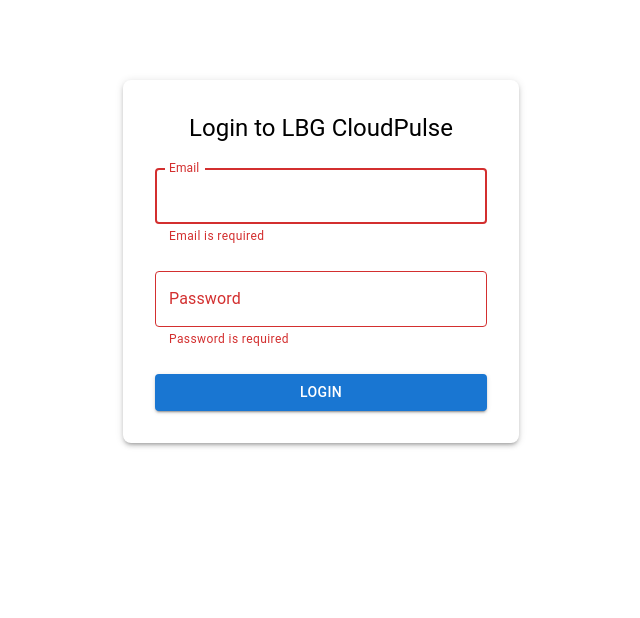
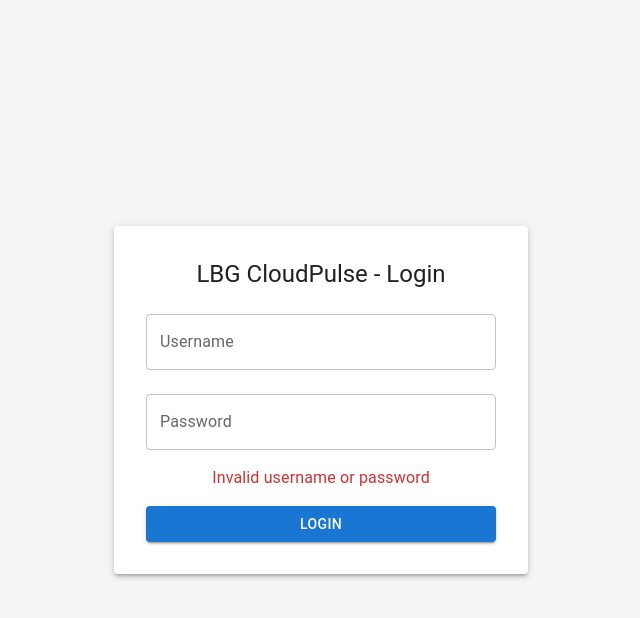
Before and after one commit to reddirambabu100/GCP-Resources-Dashboard, a React (Create React App) app: page /login in a window 1280 px wide. Both pictures are taken after a click on the button "LOGIN". Shown: the top 618 px of the page, without its empty margins (319-959 px from the left). Built offline with nearby package versions, Linux system fonts and the light colour scheme.

Commit message:
login page added by ram

```diff
--- a/src/App.js
+++ b/src/App.js
@@ -1,5 +1,5 @@
 import React from "react";
-import { BrowserRouter, Routes, Route } from "react-router-dom";
+import { BrowserRouter, Routes, Route, Navigate } from "react-router-dom";
 import { NotificationProvider } from "./context/NotificationContext";
 import Login from "./components/Login/Login";
 import Main from "./components/Main/Main";
@@ -11,20 +11,31 @@
 import GreenSwitch from "./components/GreenSwitch/GreenSwitch";
 import NotificationHistory from "./components/NotificationHistory/NotificationHistory";
 
+// Function to check if user is authenticated
+const isAuthenticated = () => {
+  return localStorage.getItem("token") !== null;
+};
+
 function App() {
   return (
     <NotificationProvider>
       <BrowserRouter>
         <Routes>
-          <Route path="/login" element={<Login />} />
-          <Route path="/" element={<Main />}>
-          <Route index element={<Dashboard />} />
-          <Route path="resources" element={<Resources />} />
-          <Route path="utilization" element={<Utilization />} />
-          <Route path="cost" element={<Cost />} />
-          <Route path="opportunities" element={<Opportunities />} />
-          <Route path="greenswitch" element={<GreenSwitch />} />
-          <Route path="notificationHistory" element={<NotificationHistory />} />
+          {/* Redirect "/" to "/login" if not authenticated */}
+          <Route path="/" element={isAuthenticated() ? <Navigate to="/dashboard" /> : <Navigate to="/login" />} />
+
+          {/* Login Page (Visible Only If Not Logged In) */}
+          <Route path="/login" element={isAuthenticated() ? <Navigate to="/dashboard" /> : <Login />} />
+
+          {/* Main Layout Wrapping All Protected Routes */}
+          <Route element={isAuthenticated() ? <Main /> : <Navigate to="/login" />}>
+            <Route path="/dashboard" element={<Dashboard />} />
+            <Route path="/resources" element={<Resources />} />
+            <Route path="/utilization" element={<Utilization />} />
+            <Route path="/cost" element={<Cost />} />
+            <Route path="/opportunities" element={<Opportunities />} />
+            <Route path="/greenswitch" element={<GreenSwitch />} />
+            <Route path="/notificationHistory" element={<NotificationHistory />} />
           </Route>
         </Routes>
       </BrowserRouter>
--- a/src/components/Login/Login.js
+++ b/src/components/Login/Login.js
@@ -1,68 +1,77 @@
 import React, { useState } from "react";
-import { useForm } from "react-hook-form";
-import { TextField, Button, Box, Typography, Container, Alert } from "@mui/material";
-import { useNavigate } from "react-router-dom";
+// import { useNavigate } from "react-router-dom";
+import { TextField, Button, Paper, Typography, Box } from "@mui/material";
 
 const Login = () => {
-  const { register, handleSubmit, formState: { errors } } = useForm();
-  const [loginError, setLoginError] = useState(null);
-  const navigate = useNavigate();
+  const [credentials, setCredentials] = useState({ username: "", password: "" });
+  const [error, setError] = useState("");
+  // const navigate = useNavigate();
 
-  const onSubmit = async () => {
-    navigate("/"); // Redirect to dashboard
-    // Mock authentication (Replace with actual API call)
-    // if (data.email === "admin@example.com" && data.password === "password123") {
-    //   localStorage.setItem("token", "mock-token"); // Store token (use real JWT in production)
-    //   navigate("/dashboard"); // Redirect to dashboard
-    // } else {
-    //   setLoginError("Invalid email or password.");
-    // }
+  // Mock authentication function
+  const handleLogin = () => {
+    const { username, password } = credentials;
+
+    // Mock user authentication (Replace with API call)
+    if (username === "admin" && password === "password") {
+      localStorage.setItem("token", "mock-token"); // Save token
+      // navigate("/dashboard"); // Redirect to dashboard
+      window.location.href = "/dashboard";
+    } else {
+      setError("Invalid username or password"); // Show error
+    }
   };
 
   return (
-    <Container maxWidth="xs">
     <Box
-        sx={{
-          mt: 10,
-          p: 4,
-          boxShadow: 3,
-          borderRadius: 2,
-          backgroundColor: "white",
-          textAlign: "center",
-        }}
+      display="flex"
+      justifyContent="center"
+      alignItems="center"
+      height="100vh"
+      bgcolor="#f5f5f5"
     >
+      <Paper elevation={3} sx={{ padding: 4, width: 350, textAlign: "center" }}>
         <Typography variant="h5" gutterBottom>
-          Login to LBG CloudPulse
+          LBG CloudPulse - Login
         </Typography>
 
-        {loginError && <Alert severity="error">{loginError}</Alert>}
-
-        <form onSubmit={handleSubmit(onSubmit)}>
+        {/* Username Input */}
         <TextField
+          label="Username"
           fullWidth
-            label="Email"
           margin="normal"
-            {...register("email", { required: "Email is required", pattern: { value: /\S+@\S+\.\S+/, message: "Invalid email" } })}
-            error={!!errors.email}
-            helperText={errors.email?.message}
+          value={credentials.username}
+          onChange={(e) => setCredentials({ ...credentials, username: e.target.value })}
         />
 
+        {/* Password Input */}
         <TextField
-            fullWidth
           label="Password"
           type="password"
+          fullWidth
           margin="normal"
-            {...register("password", { required: "Password is required", minLength: { value: 6, message: "At least 6 characters" } })}
-            error={!!errors.password}
-            helperText={errors.password?.message}
+          value={credentials.password}
+          onChange={(e) => setCredentials({ ...credentials, password: e.target.value })}
         />
 
-          <Button type="submit" fullWidth variant="contained" sx={{ mt: 2 }}>
+        {/* Error Message */}
+        {error && (
+          <Typography color="error" sx={{ mt: 1 }}>
+            {error}
+          </Typography>
+        )}
+
+        {/* Login Button */}
+        <Button
+          variant="contained"
+          color="primary"
+          fullWidth
+          sx={{ mt: 2 }}
+          onClick={handleLogin}
+        >
           Login
         </Button>
-        </form>
+      </Paper>
     </Box>
-    </Container>
   );
 };
 
--- a/src/components/Main/Main.js
+++ b/src/components/Main/Main.js
@@ -1,6 +1,7 @@
 import * as React from 'react';
 import { Outlet } from 'react-router-dom';
 import { useNotification } from '../../context/NotificationContext';
+// import { useNavigate } from "react-router-dom";
 import {
   AppBar,
   Box,
@@ -23,13 +24,15 @@
   BarChart as UtilizationIcon,
   AttachMoney as CostIcon,
   Lightbulb as OpportunitiesIcon,
-  PowerSettingsNew as GreenSwitchIcon
+  PowerSettingsNew as GreenSwitchIcon ,
+  Logout
 } from '@mui/icons-material';
 import DashboardIcon from '@mui/icons-material/Dashboard';
 import { Link } from 'react-router-dom';
 
-const drawerWidth = 240;
+const drawerWidth = 240; // Set the width of the sidebar drawer
 
+// Define menu items for navigation
 const menuItems = [
   { text: 'Dashboard', path: '/', icon: <DashboardIcon /> },
   { text: 'Resources', path: '/resources', icon: <ResourcesIcon /> },
@@ -41,15 +44,25 @@
 ];
 
 export default function Main() {
-  const { notificationHistory } = useNotification();
-  const [open, setOpen] = React.useState(true);
+  // const navigate = useNavigate(); // Hook for navigation
+  const { notificationHistory } = useNotification(); // Access notification history
+  const [open, setOpen] = React.useState(true); // State for controlling sidebar open/close
 
+  // Function to toggle the sidebar drawer
   const handleDrawerToggle = () => {
     setOpen(!open);
   };
 
+   // Logout function
+   const handleLogout = () => {
+    localStorage.removeItem("token"); // Remove auth token
+    window.location.href = "/login"; // Force reload & redirect
+  };
+
+
   return (
     <Box sx={{ display: 'flex' }}>
+      {/* Top Navigation Bar */}
       <AppBar
         position="fixed"
         sx={{
@@ -59,33 +72,49 @@
         }}
       >
         <Toolbar>
+          {/* Sidebar Toggle Button */}
           <IconButton color="inherit" aria-label="open drawer" onClick={handleDrawerToggle} edge="start">
             <MenuIcon />
           </IconButton>
+
+          {/* Application Title */}
           <Typography variant="h6" sx={{ flexGrow: 1, ml: 2 }}>
             LBG CloudPulse
           </Typography>
+
+          {/* Notification Icon with Badge */}
           <IconButton color="inherit" component={Link} to="/notificationHistory">
             <Badge badgeContent={notificationHistory.length} color="error">
               <NotificationsIcon />
             </Badge>
           </IconButton>
-          <IconButton edge="end" color="inherit">
+
+          {/* User Profile Icon */}
+          <IconButton  color="inherit">
             <AccountCircle />
+          </IconButton>
+
+          {/* Logout Button */}
+          <IconButton edge="end" color="inherit" onClick={handleLogout}>
+            <Logout />
           </IconButton>
         </Toolbar>
       </AppBar>
 
+      {/* Sidebar Drawer */}
       <Drawer
         variant="persistent"
         anchor="left"
         open={open}
         sx={{ '& .MuiDrawer-paper': { width: drawerWidth, backgroundColor: "#099162" } }}
       >
+        {/* Sidebar Header */}
         <IconButton sx={{ alignSelf: 'center', color: "white", margin: 1 }}>
           GCP Resource
         </IconButton>
         <Divider />
+
+        {/* Sidebar Menu Items */}
         <List>
           {menuItems.map(({ text, path, icon }) => (
             <ListItem button key={text} component={Link} to={path} sx={{ color: 'white' }}>
@@ -96,6 +125,7 @@
         </List>
       </Drawer>
 
+      {/* Main Content Area */}
       <Box
         component="main"
         sx={{
@@ -106,8 +136,8 @@
           width: open ? `calc(100% - ${drawerWidth}px)` : '100%'
         }}
       >
-        <Toolbar />
-        <Outlet />
+        <Toolbar /> {/* Spacer to push content below AppBar */}
+        <Outlet /> {/* This will render the child components of Main */}
       </Box>
     </Box>
   );
```
Lines whose indentation alone changed are shown as unchanged.
